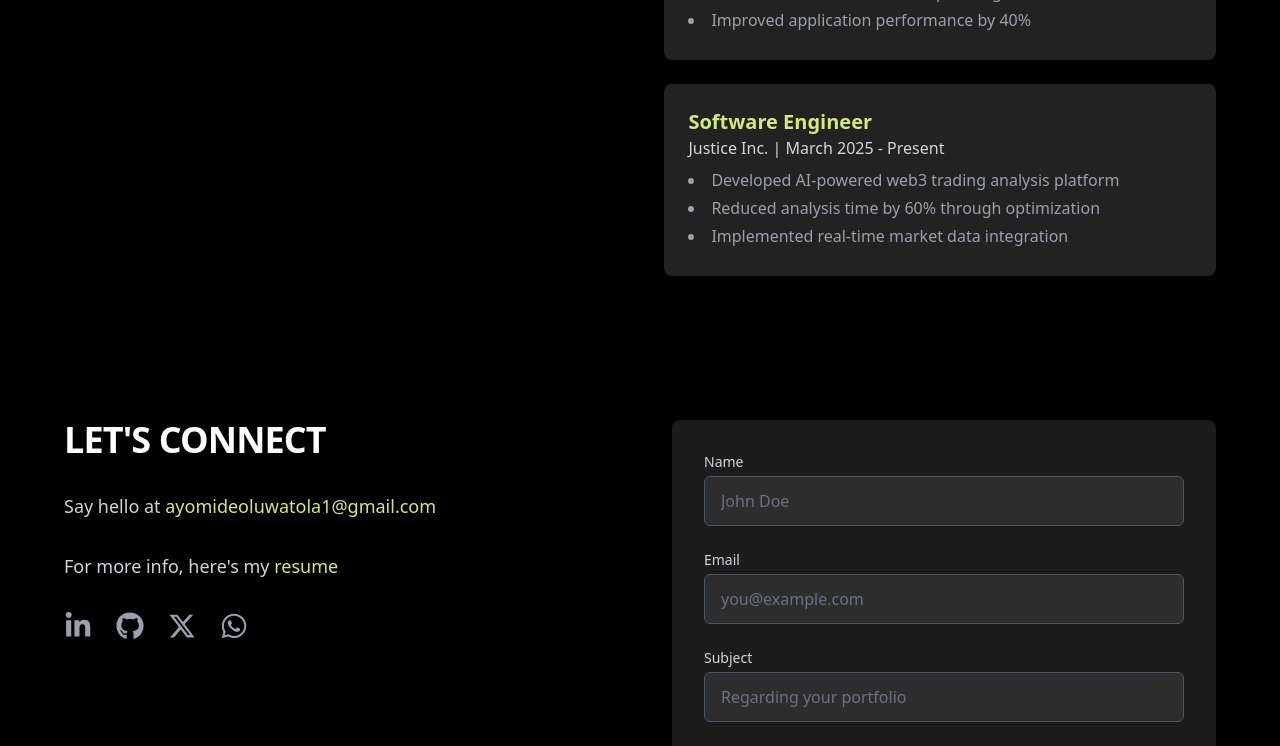
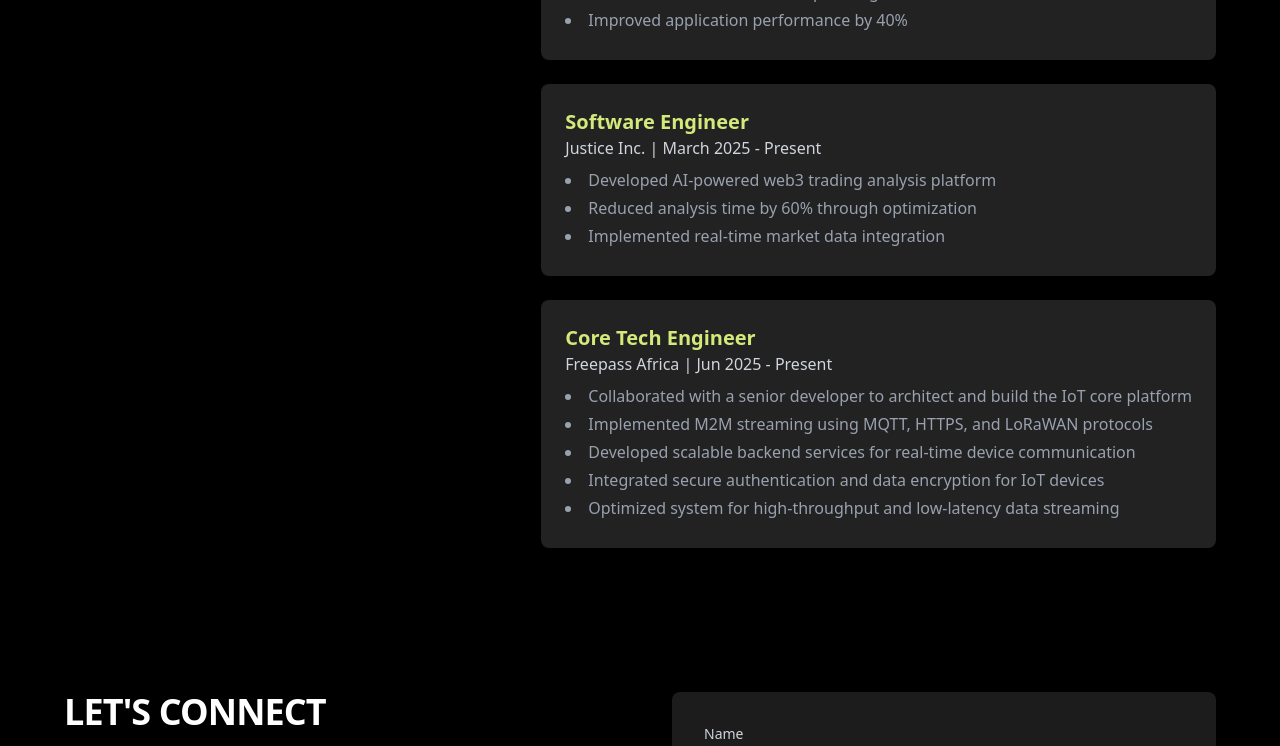
Before and after one commit to MikeyA-yo/ay10xdevportfolio, a Next.js app: page /about in a window 1280 px wide. Shown: the part 1074-1820 px from the top of the page. Built offline with nearby package versions, Linux system fonts and the light colour scheme.

Commit message:
added more exp

```diff
--- a/components/about.tsx
+++ b/components/about.tsx
@@ -128,7 +128,19 @@ export function Experience() {
                             "Implemented real-time market data integration",
                         ],
                         duration: "March 2025 - Present"
-                    }
+                    },
+                    {
+                    position: "Core Tech Engineer",
+                    company: "Freepass Africa",
+                    achievements: [
+                      "Collaborated with a senior developer to architect and build the IoT core platform",
+                      "Implemented M2M streaming using MQTT, HTTPS, and LoRaWAN protocols",
+                      "Developed scalable backend services for real-time device communication",
+                      "Integrated secure authentication and data encryption for IoT devices",
+                      "Optimized system for high-throughput and low-latency data streaming"
+                    ],
+                    duration: "Jun 2025 - Present"
+                  }
                 ].map((exp, index) => (
                     <div key={index} className="bg-[#222222] p-6 rounded-lg mb-4">
                         <h3 className="text-xl font-bold text-[#D3E97A]">{exp.position}</h3>
```
